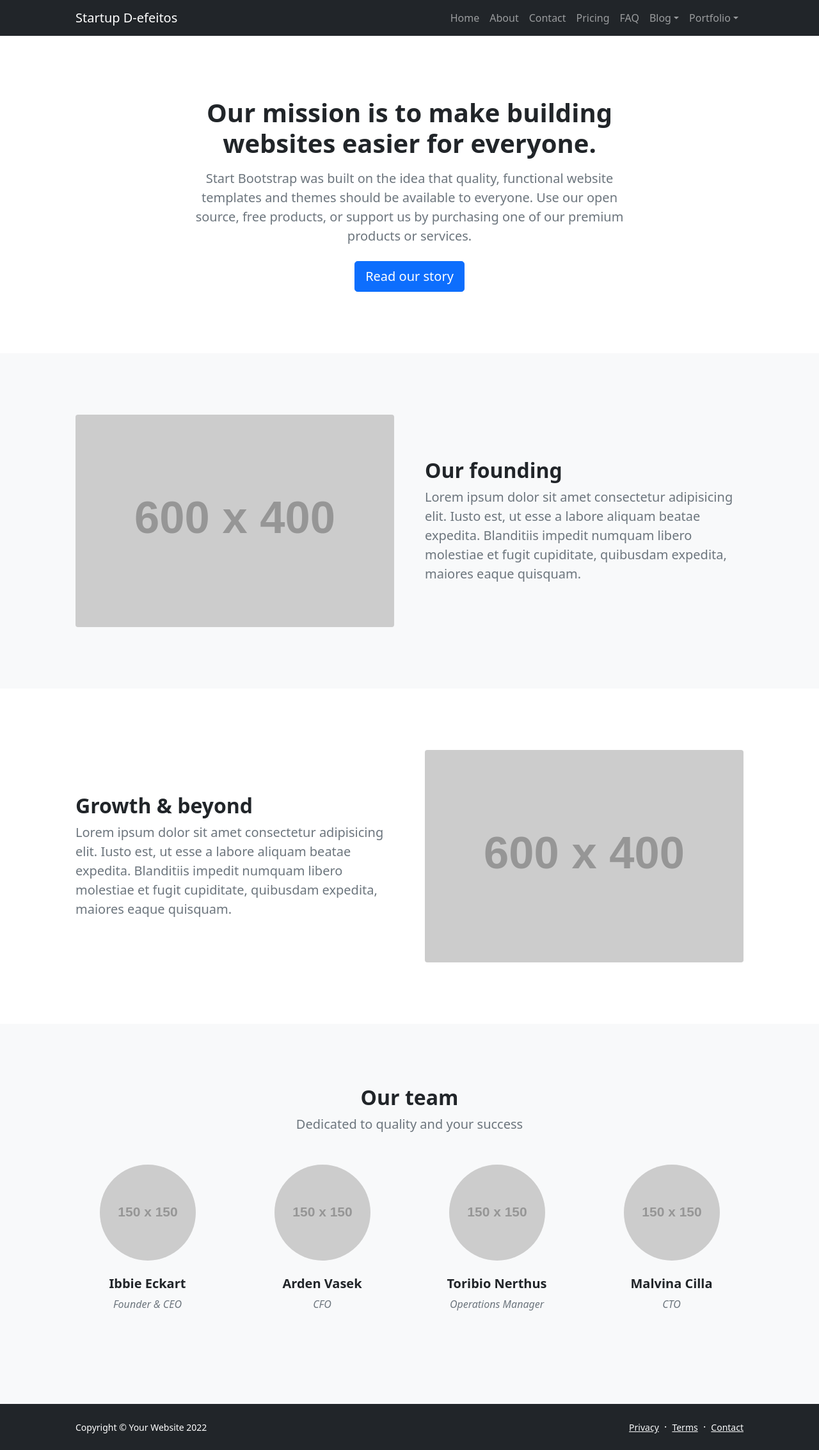
After one commit to LuizEduardo-service/fastAPI_portifolio, a FastAPI app: template templates/about/about.html in a window 1280 px wide. The commit adds this page. Shown: the whole page at 64% size. Run offline with FastAPI, Linux system fonts and the light colour scheme; the template is opened without the code that fills it, so the values that code supplies are empty; grey boxes labelled with a size stand in for pictures from a placeholder-image service; some libraries are stand-ins or nearby versions.

Commit message:
feat: create templates about

```diff
--- a/main.py
+++ b/main.py
@@ -10,9 +10,13 @@ app.mount('/static',StaticFiles(directory='static'), name='static')
 templates = Jinja2Templates(directory='templates')
 
 
-@app.get('/')
+@app.get('/', name='index')
 async def ixdex(request: Request):
     return templates.TemplateResponse('home/index.html',context={"request": request})
+
+@app.get('/about', name='about')
+async def about(request: Request):
+    return templates.TemplateResponse('about/about.html', context={"request": request})
 
 if __name__ == '__main__':
     import uvicorn
--- a/templates/_base.html
+++ b/templates/_base.html
@@ -6,13 +6,13 @@
     <meta name="viewport" content="width=device-width, initial-scale=1, shrink-to-fit=no" />
     <meta name="description" content="" />
     <meta name="author" content="" />
-    <title>Modern Business - Start Bootstrap Template</title>
+    <title>Startup D-efeitos - Projetos e Desenvolvimentos</title>
     <!-- Favicon-->
-    <link rel="icon" type="image/x-icon" href="assets/favicon.ico" />
+    <link rel="icon" type="image/x-icon" href="{{url_for('static', path='assets/favicon.ico')}}" />
     <!-- Bootstrap icons-->
     <link href="https://cdn.jsdelivr.net/npm/bootstrap-icons@1.5.0/font/bootstrap-icons.css" rel="stylesheet" />
     <!-- Core theme CSS (includes Bootstrap)-->
-    <link href="css/styles.css" rel="stylesheet" />
+    <link href="{{url_for('static', path='css/styles.css')}}" rel="stylesheet" />
 </head>
 
 <body class="d-flex flex-column h-100">
@@ -20,15 +20,15 @@
         <!-- Navigation-->
         <nav class="navbar navbar-expand-lg navbar-dark bg-dark">
             <div class="container px-5">
-                <a class="navbar-brand" href="index.html">Start Bootstrap</a>
+                <a class="navbar-brand" href="{{url_for('index')}}">Startup D-efeitos</a>
                 <button class="navbar-toggler" type="button" data-bs-toggle="collapse"
                     data-bs-target="#navbarSupportedContent" aria-controls="navbarSupportedContent"
                     aria-expanded="false" aria-label="Toggle navigation"><span
                         class="navbar-toggler-icon"></span></button>
                 <div class="collapse navbar-collapse" id="navbarSupportedContent">
                     <ul class="navbar-nav ms-auto mb-2 mb-lg-0">
-                        <li class="nav-item"><a class="nav-link" href="index.html">Home</a></li>
-                        <li class="nav-item"><a class="nav-link" href="about.html">About</a></li>
+                        <li class="nav-item"><a class="nav-link" href="{{url_for('index')}}">Home</a></li>
+                        <li class="nav-item"><a class="nav-link" href="{{url_for('about')}}">About</a></li>
                         <li class="nav-item"><a class="nav-link" href="contact.html">Contact</a></li>
                         <li class="nav-item"><a class="nav-link" href="pricing.html">Pricing</a></li>
                         <li class="nav-item"><a class="nav-link" href="faq.html">FAQ</a></li>
@@ -74,7 +74,7 @@
     <!-- Bootstrap core JS-->
     <script src="https://cdn.jsdelivr.net/npm/bootstrap@5.1.3/dist/js/bootstrap.bundle.min.js"></script>
     <!-- Core theme JS-->
-    <script src="js/scripts.js"></script>
+    <script src="{{url_for('static', path='js/scripts.js')}}"></script>
 </body>
 
 </html>
--- /dev/null
+++ b/templates/about/about.html
@@ -0,0 +1,10 @@
+{% extends "_base.html" %}
+
+{% block content %}
+
+{% include "about/header.html" %}
+{% include "about/section_one.html" %}
+{% include "about/section_two.html" %}
+{% include "about/team_members.html" %}
+
+{% endblock content %}
--- /dev/null
+++ b/templates/about/header.html
@@ -0,0 +1,17 @@
+<header class="py-5">
+    <div class="container px-5">
+        <div class="row justify-content-center">
+            <div class="col-lg-8 col-xxl-6">
+                <div class="text-center my-5">
+                    <h1 class="fw-bolder mb-3">Our mission is to make building websites easier for everyone.
+                    </h1>
+                    <p class="lead fw-normal text-muted mb-4">Start Bootstrap was built on the idea that
+                        quality, functional website templates and themes should be available to everyone. Use
+                        our open source, free products, or support us by purchasing one of our premium products
+                        or services.</p>
+                    <a class="btn btn-primary btn-lg" href="#scroll-target">Read our story</a>
+                </div>
+            </div>
+        </div>
+    </div>
+</header>
--- /dev/null
+++ b/templates/about/section_one.html
@@ -0,0 +1,14 @@
+<section class="py-5 bg-light" id="scroll-target">
+    <div class="container px-5 my-5">
+        <div class="row gx-5 align-items-center">
+            <div class="col-lg-6"><img class="img-fluid rounded mb-5 mb-lg-0"
+                    src="https://dummyimage.com/600x400/343a40/6c757d" alt="..." /></div>
+            <div class="col-lg-6">
+                <h2 class="fw-bolder">Our founding</h2>
+                <p class="lead fw-normal text-muted mb-0">Lorem ipsum dolor sit amet consectetur adipisicing
+                    elit. Iusto est, ut esse a labore aliquam beatae expedita. Blanditiis impedit numquam libero
+                    molestiae et fugit cupiditate, quibusdam expedita, maiores eaque quisquam.</p>
+            </div>
+        </div>
+    </div>
+</section>
--- /dev/null
+++ b/templates/about/section_two.html
@@ -0,0 +1,14 @@
+<section class="py-5">
+    <div class="container px-5 my-5">
+        <div class="row gx-5 align-items-center">
+            <div class="col-lg-6 order-first order-lg-last"><img class="img-fluid rounded mb-5 mb-lg-0"
+                    src="https://dummyimage.com/600x400/343a40/6c757d" alt="..." /></div>
+            <div class="col-lg-6">
+                <h2 class="fw-bolder">Growth &amp; beyond</h2>
+                <p class="lead fw-normal text-muted mb-0">Lorem ipsum dolor sit amet consectetur adipisicing
+                    elit. Iusto est, ut esse a labore aliquam beatae expedita. Blanditiis impedit numquam libero
+                    molestiae et fugit cupiditate, quibusdam expedita, maiores eaque quisquam.</p>
+            </div>
+        </div>
+    </div>
+</section>
--- /dev/null
+++ b/templates/about/team_members.html
@@ -0,0 +1,42 @@
+<section class="py-5 bg-light">
+    <div class="container px-5 my-5">
+        <div class="text-center">
+            <h2 class="fw-bolder">Our team</h2>
+            <p class="lead fw-normal text-muted mb-5">Dedicated to quality and your success</p>
+        </div>
+        <div class="row gx-5 row-cols-1 row-cols-sm-2 row-cols-xl-4 justify-content-center">
+            <div class="col mb-5 mb-5 mb-xl-0">
+                <div class="text-center">
+                    <img class="img-fluid rounded-circle mb-4 px-4" src="https://dummyimage.com/150x150/ced4da/6c757d"
+                        alt="..." />
+                    <h5 class="fw-bolder">Ibbie Eckart</h5>
+                    <div class="fst-italic text-muted">Founder &amp; CEO</div>
+                </div>
+            </div>
+            <div class="col mb-5 mb-5 mb-xl-0">
+                <div class="text-center">
+                    <img class="img-fluid rounded-circle mb-4 px-4" src="https://dummyimage.com/150x150/ced4da/6c757d"
+                        alt="..." />
+                    <h5 class="fw-bolder">Arden Vasek</h5>
+                    <div class="fst-italic text-muted">CFO</div>
+                </div>
+            </div>
+            <div class="col mb-5 mb-5 mb-sm-0">
+                <div class="text-center">
+                    <img class="img-fluid rounded-circle mb-4 px-4" src="https://dummyimage.com/150x150/ced4da/6c757d"
+                        alt="..." />
+                    <h5 class="fw-bolder">Toribio Nerthus</h5>
+                    <div class="fst-italic text-muted">Operations Manager</div>
+                </div>
+            </div>
+            <div class="col mb-5">
+                <div class="text-center">
+                    <img class="img-fluid rounded-circle mb-4 px-4" src="https://dummyimage.com/150x150/ced4da/6c757d"
+                        alt="..." />
+                    <h5 class="fw-bolder">Malvina Cilla</h5>
+                    <div class="fst-italic text-muted">CTO</div>
+                </div>
+            </div>
+        </div>
+    </div>
+</section>
```
